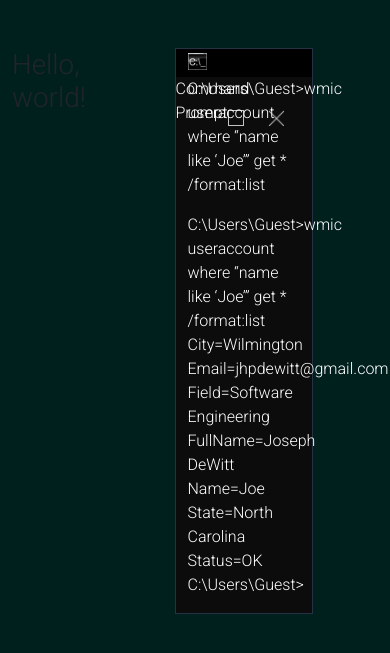
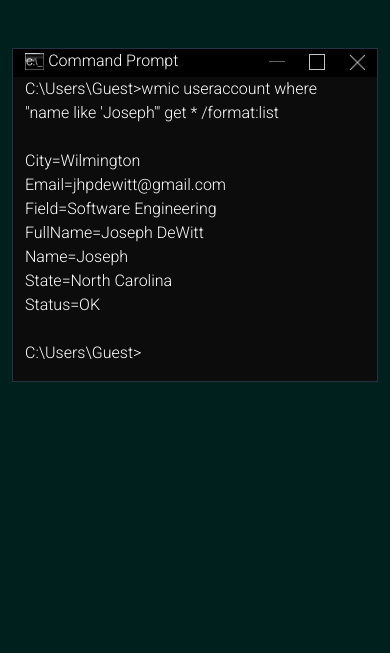
Before and after one commit to joseph-dewitt/dockerized-personal-website, a Flask app: page / in a window 390 px wide. Shown: the part 128-781 px from the top of the page. Run offline with Flask 2, Linux system fonts and the light colour scheme; parts of the project's set-up code (start-up, migrations or seed data) failed here and were passed over; grey boxes are pictures that could not be loaded.

Commit message:
Fixed some responsiveness on the cmd

```diff
--- a/services/web/preject/general/templates/general/_terminal_cmd.html
+++ b/services/web/preject/general/templates/general/_terminal_cmd.html
@@ -1,4 +1,4 @@
-<div class="col-5 col-sm-10">
+<div class="col-md-5 col-sm-10 col-12">
     <div class="container-fluid px-0 terminal">
         <div id="header-bar" class="row mx-0">
             <div class="col-auto align-items-center pe-1">
@@ -19,26 +19,18 @@
         </div>
         <div class="row window mx-0">
             <p class="terminal-output">
-                C:\Users\Guest>wmic useraccount where “name like ‘Joe’” get * /format:list
-            </p>
+                C:\Users\Guest>wmic useraccount where "name like 'Joseph'" get * /format:list
             <br>
             <br>
-            <p class="terminal-output">
-                C:\Users\Guest>wmic useraccount where “name like ‘Joe’” get * /format:list
-
-
-                    City=Wilmington
-                    Email=jhpdewitt@gmail.com
-                    Field=Software Engineering
-                    FullName=Joseph DeWitt
-                    Name=Joe
-                    State=North Carolina
-                    Status=OK
-
-
-
-
-                    C:\Users\Guest>
+            City=Wilmington<br>
+            Email=jhpdewitt@gmail.com<br>
+            Field=Software Engineering<br>
+            FullName=Joseph DeWitt<br>
+            Name=Joseph<br>
+            State=North Carolina<br>
+            Status=OK<br>
+            <br>
+            C:\Users\Guest>
             </p>
             <br>
             <br>
--- a/services/web/preject/general/templates/general/index.html
+++ b/services/web/preject/general/templates/general/index.html
@@ -5,9 +5,6 @@
 {% block content %}
     <div class="container">
         <div class="row mt-5">
-            <div class="col-5 col-sm-10">
-                <h1>Hello, world!</h1>
-            </div>
             {% include "general/_terminal_cmd.html" %}
         </div>
     </div>
```
